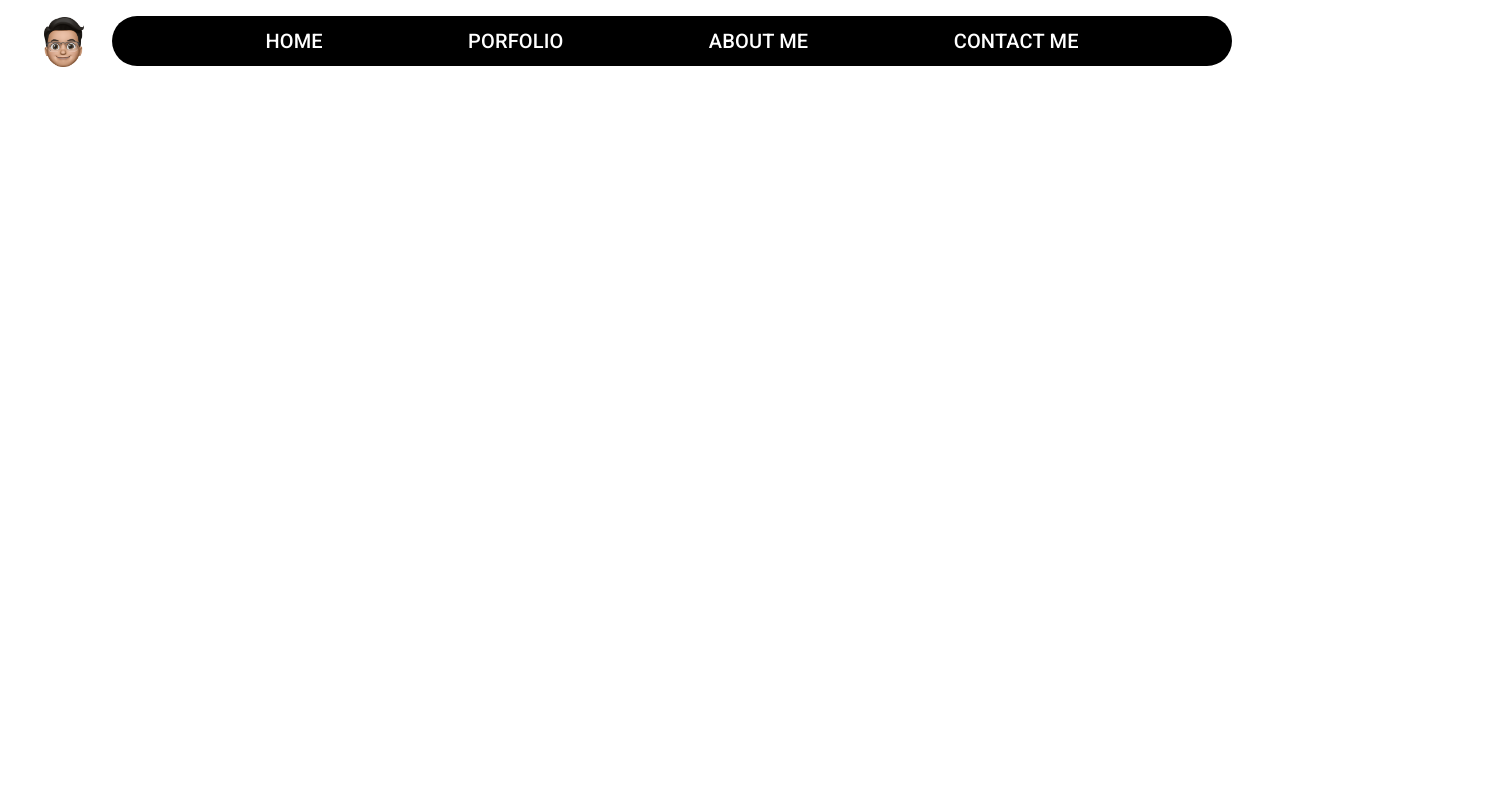
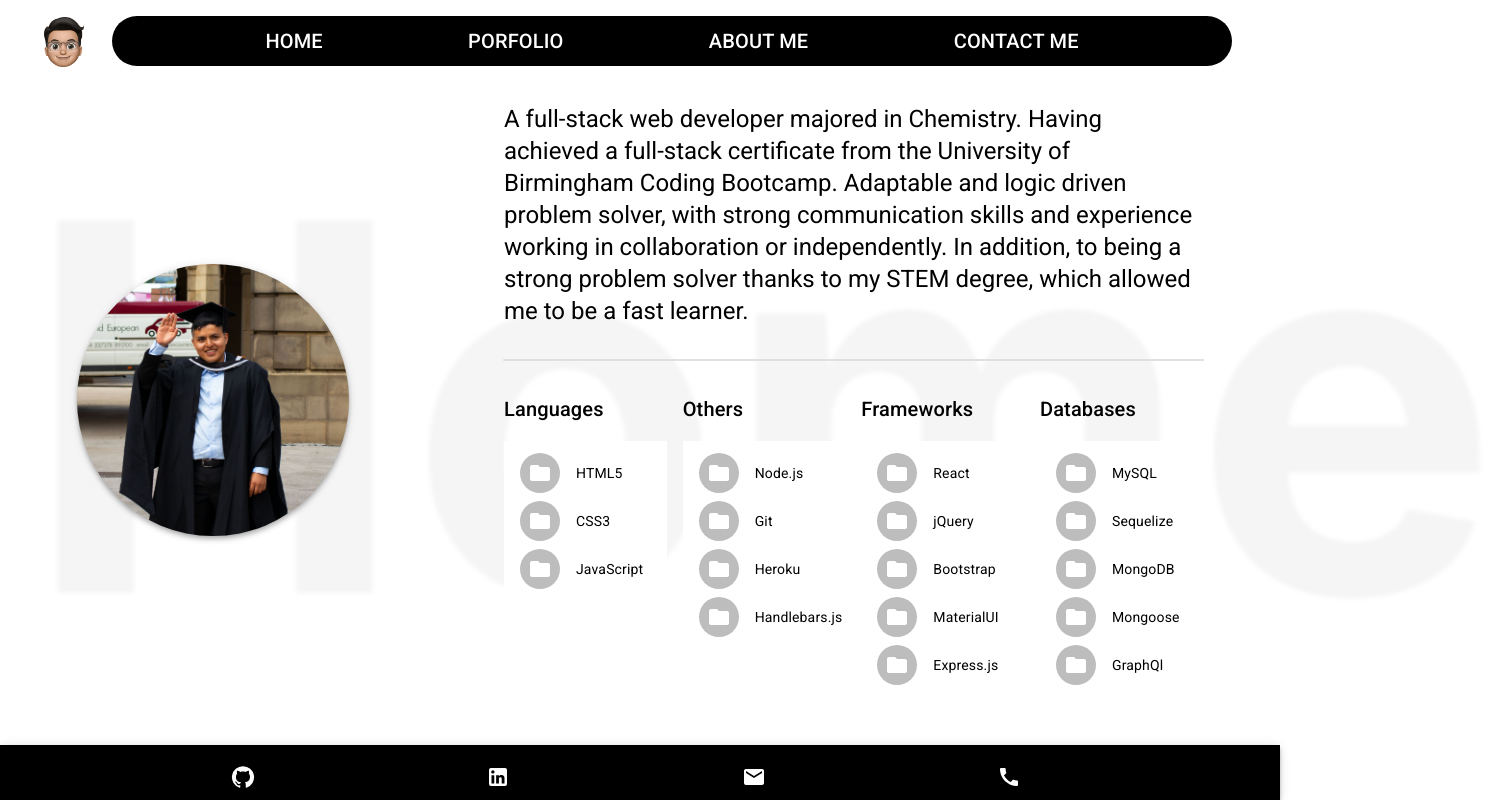
Before and after one commit to frsargua/Porfilio-React, a React (Create React App) app: page / in a window 1280 px wide. Shown: the whole page, 1501 px wide, since content can reach past the window. Built offline with nearby package versions, Linux system fonts and the light colour scheme.

Commit message:
Created navbar pages

```diff
--- a/src/App.js
+++ b/src/App.js
@@ -1,10 +1,13 @@
 import "./App.css";
 import ButtonAppBar from "./components/navbar";
-import ResponsiveAppBar from "./components/copy";
+import PortfolioContainer from "./components/porfolioContainer";
+import Footer from "./components/footer";
 function App() {
   return (
     <div>
       <ButtonAppBar></ButtonAppBar>
+      <PortfolioContainer></PortfolioContainer>
+      <Footer></Footer>
     </div>
   );
 }
--- /dev/null
+++ b/src/components/pages/Home.jsx
@@ -0,0 +1,9 @@
+import PageHero from "../hero";
+
+export default function Home() {
+  return (
+    <div>
+      <PageHero></PageHero>
+    </div>
+  );
+}
--- /dev/null
+++ b/src/components/pages/Porfolio.jsx
@@ -0,0 +1,9 @@
+import PageHero from "../hero";
+
+export default function Porfolio() {
+  return (
+    <div>
+      <PageHero></PageHero>
+    </div>
+  );
+}
```
Also changed, not shown: src/components/pages/Contact.jsx (added).
